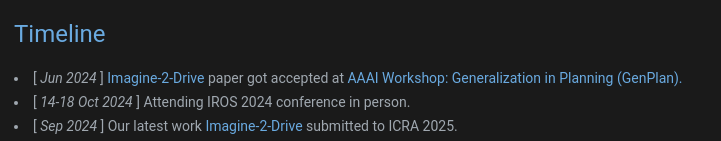
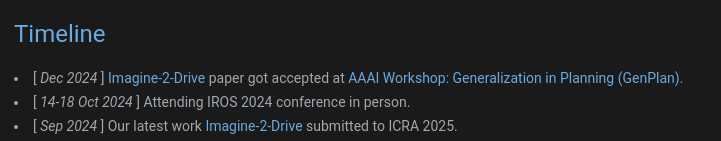
Before and after one commit to anant-garg205/anant-garg205.github.io, a plain HTML site: page index.html in a window 1280 px wide. Shown: the part 657-798 px from the top of the page, 116-837 px from the left. Drawn offline with Linux system fonts and the light colour scheme; a web font is replaced by a local one.

Commit message:
Added latest news

```diff
--- a/index.html
+++ b/index.html
@@ -94,7 +94,7 @@
                 <h1>Timeline</h1>
                 <p>
                     <ul>
-                        <li>[ <i>Jun 2024</i> ] <a href="https://anantagrg.github.io/Imagine-2-Drive.github.io/">Imagine-2-Drive</a> paper got accepted at <a href="https://aair-lab.github.io/genplan25">AAAI Workshop: Generalization in Planning (GenPlan).</a></li>
+                        <li>[ <i>Dec 2024</i> ] <a href="https://anantagrg.github.io/Imagine-2-Drive.github.io/">Imagine-2-Drive</a> paper got accepted at <a href="https://aair-lab.github.io/genplan25">AAAI Workshop: Generalization in Planning (GenPlan).</a></li>
                         <li>[ <i>14-18 Oct 2024</i> ] Attending IROS 2024 conference in person.</li>
                         <li>[ <i>Sep 2024</i> ] Our latest work <a href="https://anantagrg.github.io/Imagine-2-Drive.github.io/">Imagine-2-Drive</a> submitted to ICRA 2025.</li>
                         <li>[ <i>Sep 2024</i> ] Presented <a href="https://reachpranjal.github.io/lego-drive/">LeGo-Drive</a> at <a href="https://www.dynsyslab.org/rss24-workshop-on-semantics-for-robotics/#:~:text=Semantics%20is%20ingrained%20in%20every,it%20is%20safe%20to%20run">RSS Workshop: Semantics for Robotics.</a></li>
```
